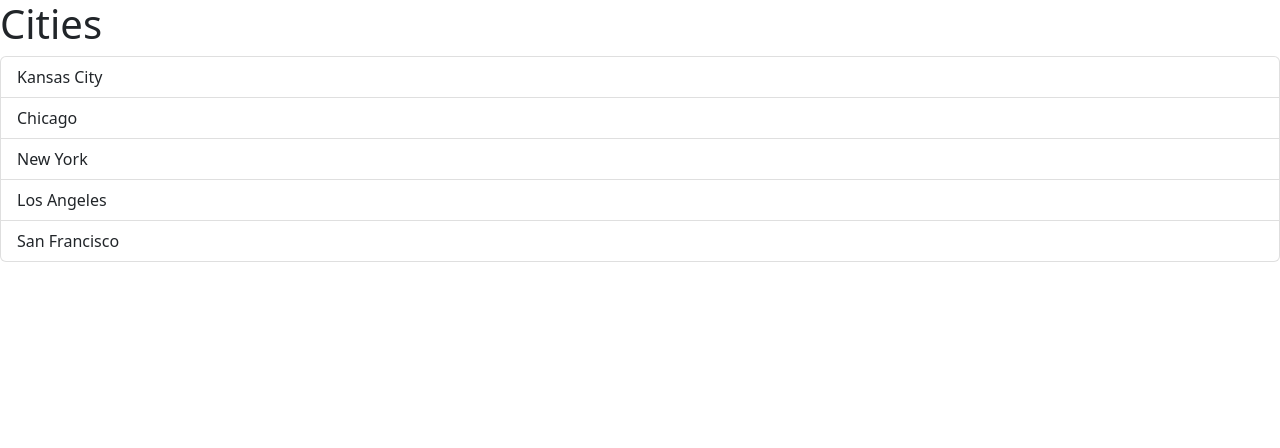
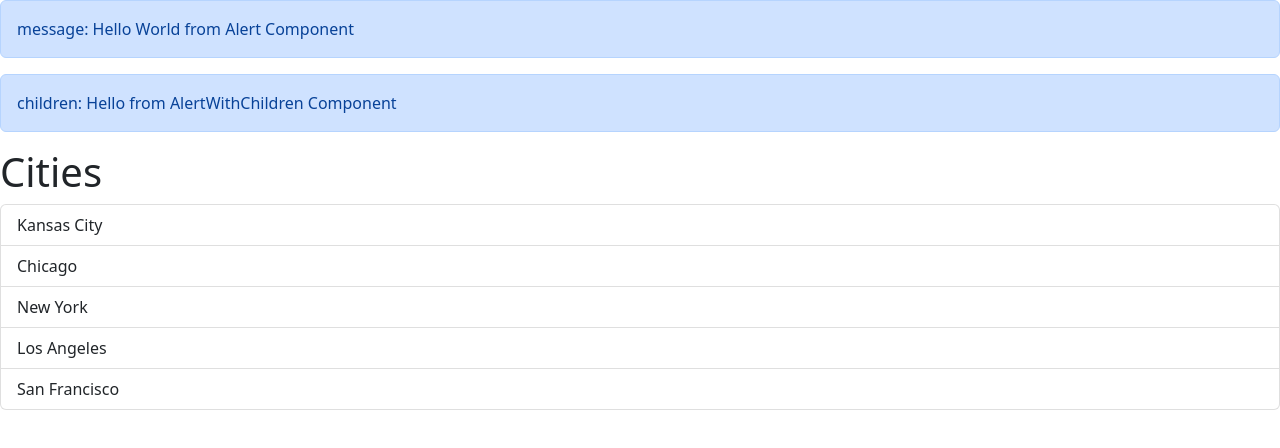
Before and after one commit to NhicolasAponte/react-intro, a React (Vite) app: page / in a window 1280 px wide. Shown: the top 448 px of the page. Built offline with nearby package versions, Linux system fonts and the light colour scheme.

Commit message:
typed props

```diff
--- a/src/App.tsx
+++ b/src/App.tsx
@@ -3,6 +3,8 @@ import reactLogo from './assets/react.svg'
 import './App.css'
 import Message from './Message'
 import ListGroup from './components/ListGroup'
+import Alert from './components/Alert'
+import AlertWithChildren from './components/AlertWithChildren'
 
 // javascript expression: any valid js code that returns some value
 // curly braces are used to wrap the js expression
@@ -22,8 +24,16 @@ function App() {
     console.log(item);
   }
 
+  let message = "Hello World from Alert Component";
+
   return (
-    <ListGroup items={items} heading={heading} onItemSelect={handleSelect}/>
+    <div>
+      <Alert message={message}/>
+      <AlertWithChildren>
+        <span>Hello from AlertWithChildren Component</span>
+      </AlertWithChildren>
+      <ListGroup items={items} heading={heading} onItemSelect={handleSelect}/>
+    </div>
   )
 }
 
--- /dev/null
+++ b/src/components/Alert.tsx
@@ -0,0 +1,15 @@
+
+interface AlertProps {
+    message: string;
+
+}
+
+const Alert = ({ message }: AlertProps) => {
+  return (
+    <div className="alert alert-primary">
+      message: {message}
+    </div>
+  )
+}
+
+export default Alert
--- /dev/null
+++ b/src/components/AlertWithChildren.tsx
@@ -0,0 +1,16 @@
+import { ReactNode } from "react";
+
+interface AlertWithChildrenProps {
+    children: ReactNode;// or React.ReactNode
+
+}
+
+const AlertWithChildren = ({ children }: AlertWithChildrenProps) => {
+  return (
+    <div className="alert alert-primary">
+      children: {children}
+    </div>
+  )
+}
+
+export default AlertWithChildren
```
